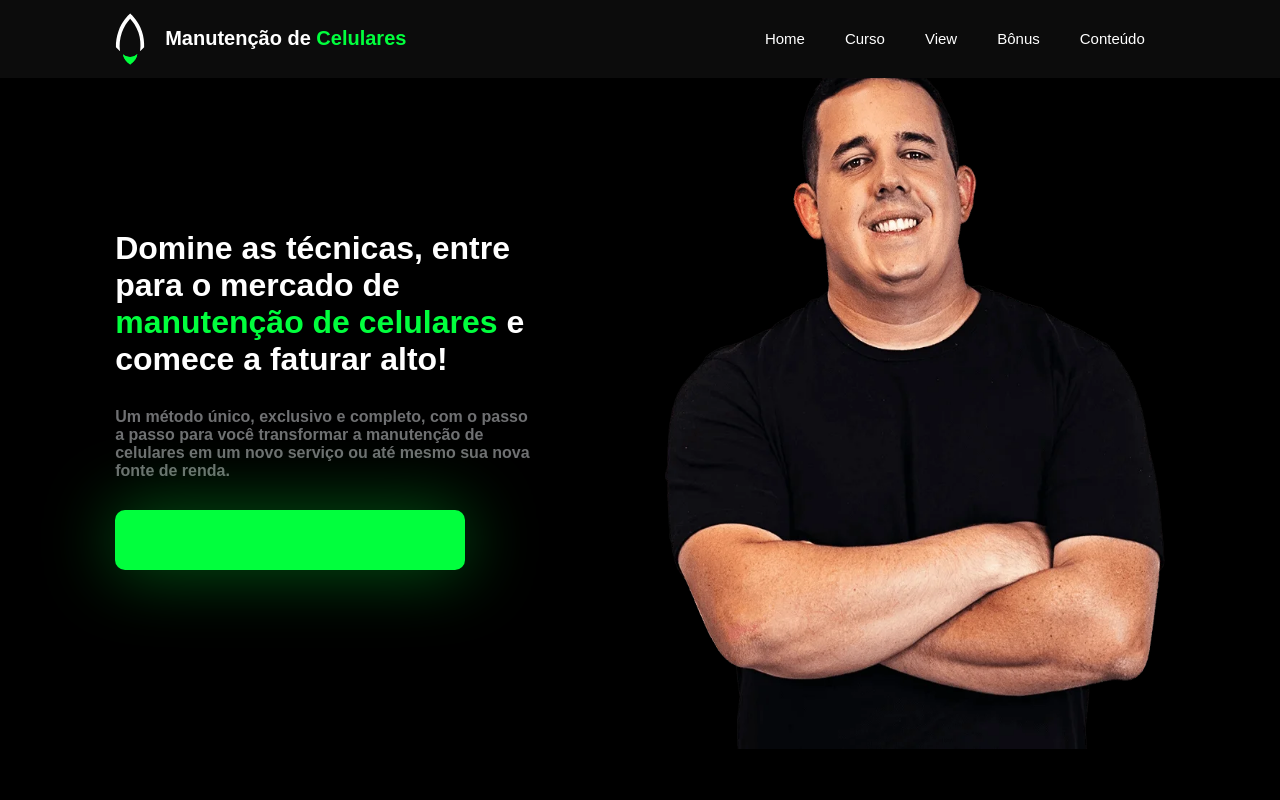
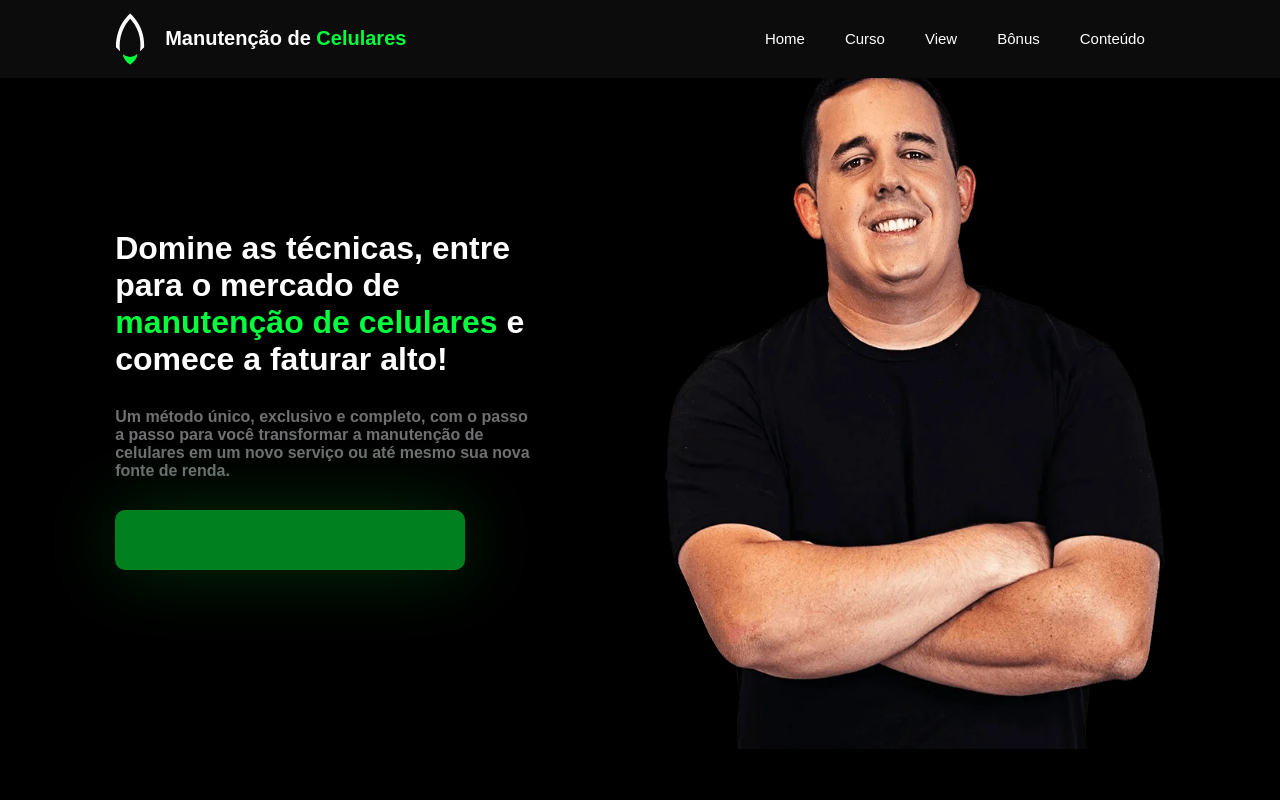
Before and after one commit to Tiago-Silva/cell-phone-maintenance, a Next.js app: page / in a window 1280 px wide. In both pictures the pointer is over the button 290 px from the left and 540 px from the top of the page. Shown: the top 800 px of the page. Built offline with nearby package versions, Linux system fonts and the light colour scheme.

Commit message:
style: adding gap and brightness

```diff
--- a/src/app/components/button/button.module.css
+++ b/src/app/components/button/button.module.css
@@ -16,4 +16,9 @@
     color: var(--background-primary);
     font-size: 2rem;
     font-weight: 900;
+    gap: 15px;
 }
+
+.container:hover {
+    filter: brightness(0.5);
+}
```
